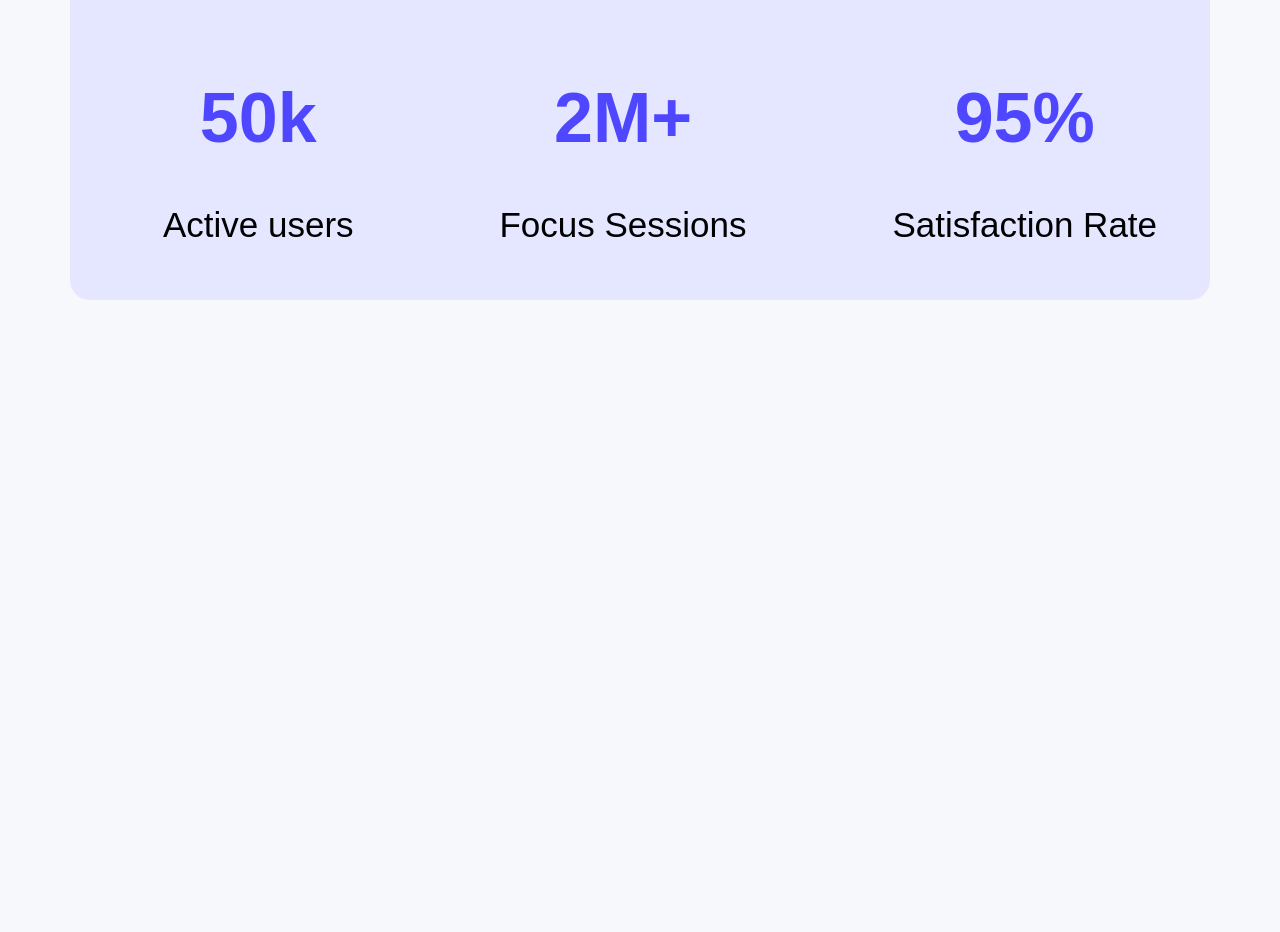
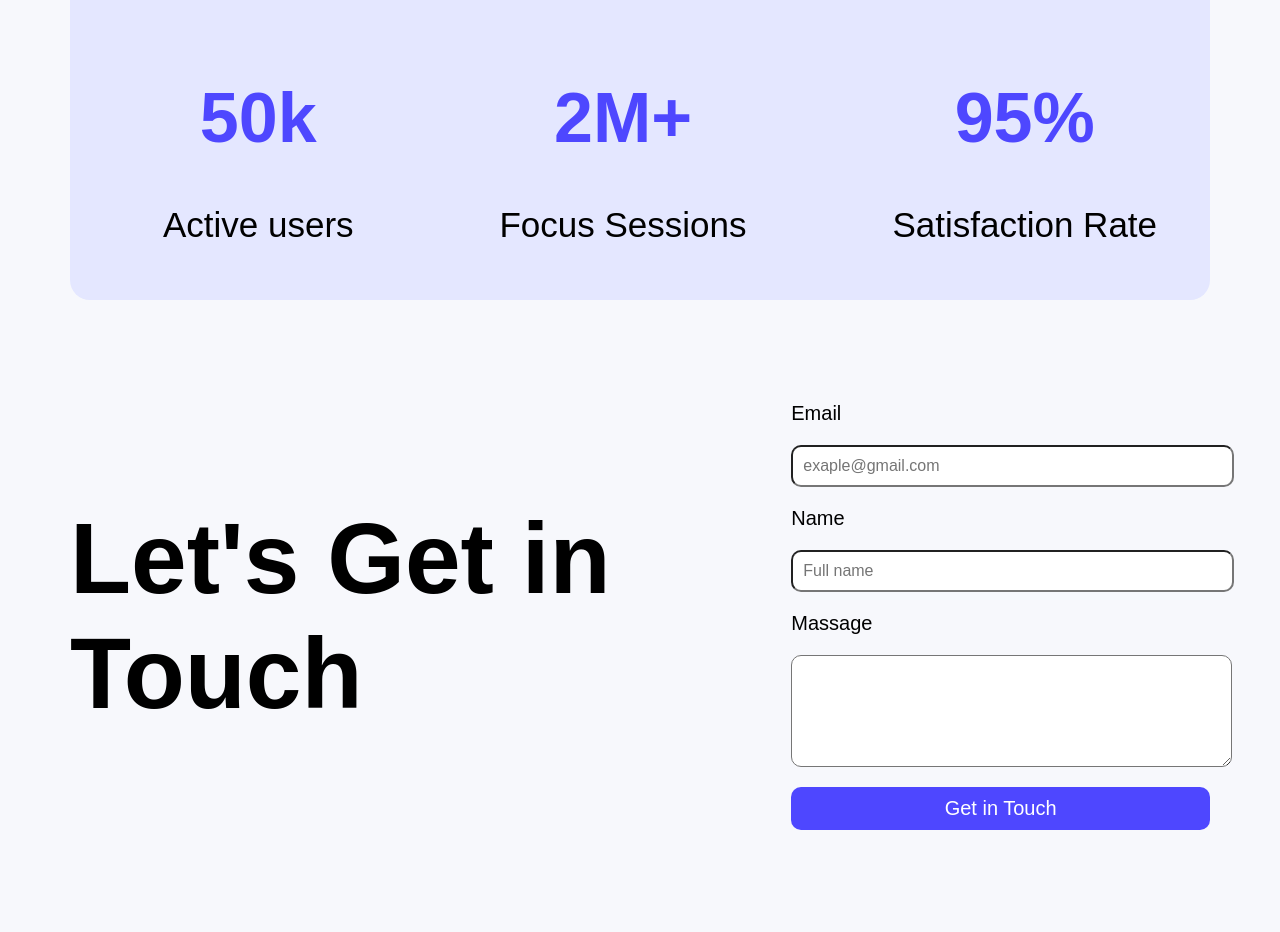
Before and after one commit to faizullahalfahim/assignment, a plain HTML site: page index.html in a window 1280 px wide. Shown: the part 1266-2198 px from the top of the page. Before the commit the page ends 1566 px from the top, so only its background shows below. Drawn offline with Linux system fonts and the light colour scheme.

Commit message:
added touch section

```diff
--- a/index.html
+++ b/index.html
@@ -48,10 +48,24 @@
         </div>
     </div>
 </div>
+      <div class="touch-section">
+        <h1 class="section-title">
+          Let's Get in Touch
+        </h1>
+        <form>
+            <label> Email</label>
+           <input for="Email" placeholder="exaple@gmail.com">
 
+            <label> Name</label>
+           <input for="name" placeholder="Full name">
 
+            <label>Massage</label>
+           <textarea name="Massage" cols="50" rows="5" placeholder="Write your message...">
+           </textarea>
+           <button class="btn-primary"> Get in Touch </button>
 
-
+        </form>
+      </div>
     </main>
     <footer>
 
--- a/style.css
+++ b/style.css
@@ -94,3 +94,29 @@ header{
 .productive-item h1 {
     color: #4E47FF;
 }
+.touch-section{
+    width: 1140px;
+    height: 632px;
+    display: flex;
+  align-items: center;
+  justify-content: space-between;
+  gap: 50px;
+
+}
+.section-title{
+    font-size: 100px;
+}
+   .touch-section form{
+        flex-direction: column;
+        display: flex;
+        gap:20px;
+        font-size:20px;
+
+    }
+ .touch-section input,
+ .touch-section textarea{
+    font-size: 16px;
+    border-radius: 10px;
+    width: 100%;
+    padding: 10px;
+ }
```
